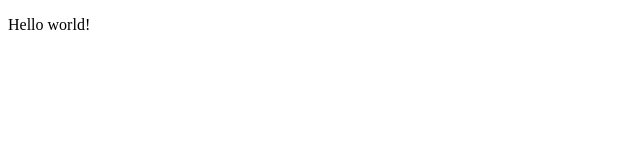
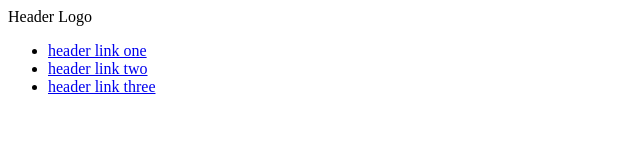
Before and after one commit to It-is-Michel/first-landing-page, a plain HTML site: page index.html in a window 1280 px wide. Shown: the whole page, without its empty margins (0-640 px from the left). Drawn offline with Linux system fonts and the light colour scheme.

Commit message:
feat: Add the header with logo, nav and links
 - It has a logo as text.
 - Has a nav with three links.
 - Links do nothing.

```diff
--- a/index.html
+++ b/index.html
@@ -6,6 +6,16 @@
         <title>My langing page</title>
     </head>
     <body>
-        <p>Hello world!</p>
+
+        <div class="header">
+            <a class="logo">Header Logo</a>
+            <nav>
+                <ul class="links">
+                    <li><a href="#">header link one</a></li>
+                    <li><a href="#">header link two</a></li>
+                    <li><a href="#">header link three</a></li>
+                </ul>
+            </nav>
+        </div>
     </body>
 </html>
```
